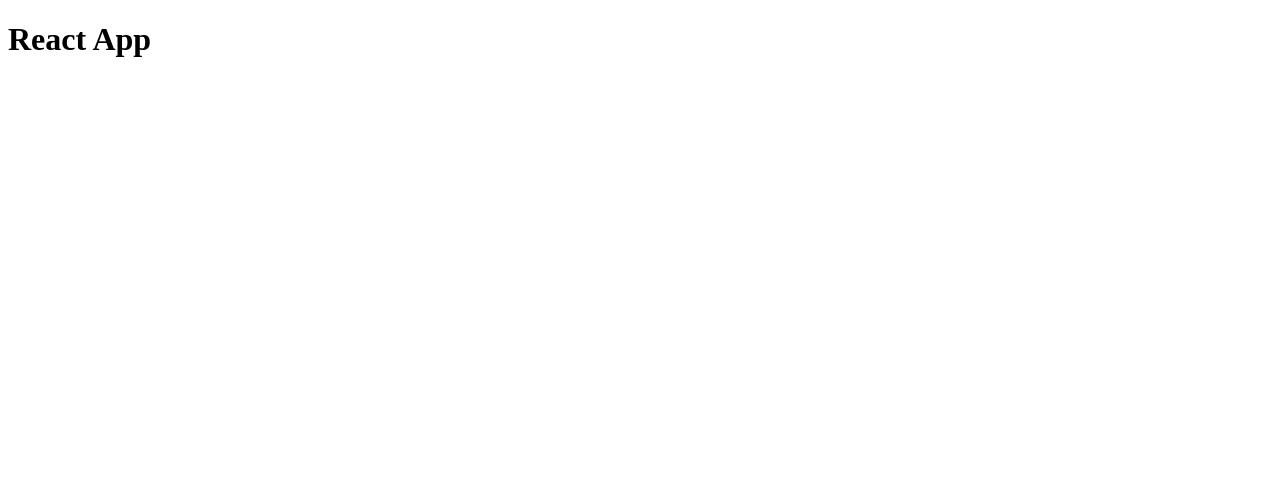
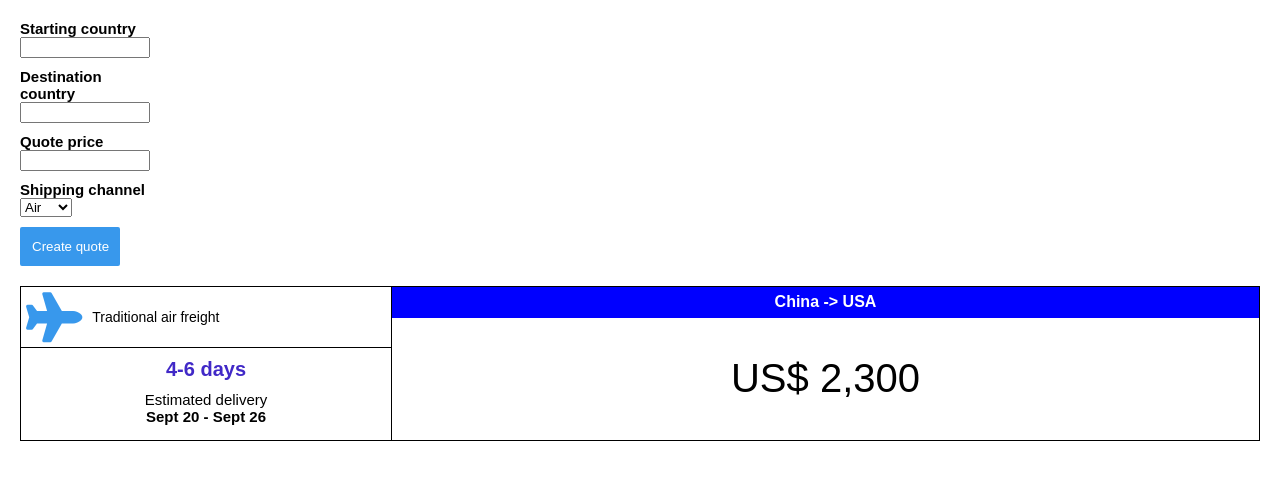
Before and after one commit to alvlinarez/bookairfreight, a React app: page / in a window 1280 px wide. Shown: the top 480 px of the page. Built offline with nearby package versions, Linux system fonts and the light colour scheme.

Commit message:
Structure and styles for page added

```diff
--- a/public/index.html
+++ b/public/index.html
@@ -3,7 +3,8 @@
 <head>
   <meta charset="UTF-8">
   <meta name="viewport" content="width=device-width, initial-scale=1.0">
-  <title>React App</title>
+  <link rel="stylesheet" href="https://cdnjs.cloudflare.com/ajax/libs/font-awesome/5.14.0/css/all.min.css">
+  <title>Bookairfreight</title>
 </head>
 <body>
   <noscript>You need to enable Javascript to run this app.</noscript>
--- a/src/App.js
+++ b/src/App.js
@@ -1,7 +1,13 @@
 import React from 'react';
+import Quote from './components/Quote';
+import './styles/App.css';
 
-export const App = () => {
+const App = () => {
   return (
-    <h1>React App</h1>
+    <div className="appContainer">
+      <Quote />
+    </div>
   );
 };
+
+export default App;
--- /dev/null
+++ b/src/components/Quote.js
@@ -0,0 +1,29 @@
+import React from 'react';
+import '../styles/components/Quote.css';
+import QuoteBox from './QuoteBox';
+
+const Quote = () => {
+  return (
+    <>
+      <form>
+        <div className="quoteContainer">
+          <label htmlFor="sCountry">Starting country</label>
+          <input id="sCountry" name="sCountry" type="text" />
+          <label htmlFor="dCountry">Destination country</label>
+          <input id="dCountry" name="dCountry" type="text" />
+          <label htmlFor="qPrice">Quote price</label>
+          <input id="qPrice" name="qPrice" type="text" />
+          <label htmlFor="sChannel">Shipping channel</label>
+          <select name="sChannel" id="sChannel">
+            <option value="air">Air</option>
+            <option value="ocean">Ocean</option>
+          </select>
+        </div>
+        <button type="submit" className="btn">Create quote</button>
+      </form>
+      <QuoteBox />
+    </>
+  );
+};
+
+export default Quote;
--- /dev/null
+++ b/src/components/QuoteBox.js
@@ -0,0 +1,33 @@
+import React from 'react';
+import '../styles/components/QuoteBox.css';
+
+const QuoteBox = () => {
+  return (
+    <div className="boxContainer">
+
+      <div className="deliveryContainer">
+        <div className="deliveryTitle">
+          <span><i className="fas fa-plane" /></span>
+          <p>Traditional air freight</p>
+        </div>
+        <div className="deliveryDetails">
+          <p>4-6 days</p>
+          <span>Estimated delivery</span>
+          <span className="deliveryDate">Sept 20 - Sept 26</span>
+        </div>
+      </div>
+
+      <div className="priceContainer">
+        <div className="priceTitle">
+          <p>China -> USA</p>
+        </div>
+        <div className="price">
+          <p>US$ 2,300</p>
+        </div>
+      </div>
+
+    </div>
+  );
+};
+
+export default QuoteBox;
--- a/src/index.js
+++ b/src/index.js
@@ -1,6 +1,6 @@
 import React from 'react';
 import ReactDOM from 'react-dom';
-import { App } from './App';
+import App from './App';
 
 ReactDOM.render(
   <App />,
--- /dev/null
+++ b/src/styles/App.css
@@ -0,0 +1,18 @@
+html {
+  box-sizing: border-box;
+}
+
+*,
+*:before,
+*:after {
+  box-sizing: inherit;
+}
+
+body {
+  font-family: sans-serif;
+  margin: 0;
+}
+
+.appContainer {
+  padding: 20px;
+}
--- /dev/null
+++ b/src/styles/components/Quote.css
@@ -0,0 +1,30 @@
+.quoteContainer {
+  display: flex;
+  flex-direction: column;
+  width: 10.5%;
+}
+
+.quoteContainer label {
+  font-weight: 700;
+  font-size: 15px;
+}
+
+.quoteContainer input {
+  margin-bottom: 10px;
+}
+
+.quoteContainer select {
+  width: 40%;
+}
+
+.btn {
+  margin: 10px 0;
+  width: 100px;
+  padding: 10px;
+  background-color: #3898ec;
+  border-radius: 2px;
+  border: 2px solid #3898ec;
+  cursor: pointer;
+  color: #fff;
+  white-space: nowrap;
+}
--- /dev/null
+++ b/src/styles/components/QuoteBox.css
@@ -0,0 +1,97 @@
+.boxContainer {
+  display: flex;
+  width: 100%;
+  margin-top: 10px;
+  height: auto;
+}
+
+.boxContainer .deliveryContainer {
+  display: flex;
+  flex-direction: column;
+  width: 30%;
+}
+
+.boxContainer .deliveryContainer .deliveryTitle {
+  display: flex;
+  align-items: center;
+  border: 1px solid #000000;
+  padding: 5px;
+}
+
+.boxContainer .deliveryContainer .deliveryTitle span {
+  font-size: 14px;
+}
+
+.boxContainer .deliveryContainer .deliveryTitle span i {
+  font-size: 50px;
+  color: #3898ec;
+}
+
+.boxContainer .deliveryContainer .deliveryTitle p {
+  padding: 0;
+  margin-left: 10px;
+  font-size: 14px;
+}
+
+.boxContainer .deliveryDetails {
+  display: flex;
+  flex-direction: column;
+  align-items: center;
+  padding-bottom: 15px;
+  border-left: 1px solid #000000;
+  border-bottom: 1px solid #000000;
+  border-right: 1px solid #000000;
+}
+
+.boxContainer .deliveryDetails p {
+  color: #4129c7;
+  font-weight: 700;
+  font-size: 20px;
+  margin: 0;
+  padding: 10px 0;
+}
+
+.boxContainer .deliveryDetails span {
+  font-size: 15px;
+}
+
+.boxContainer .deliveryDetails .deliveryDate {
+  font-weight: bold;
+}
+
+.boxContainer .priceContainer {
+  display: flex;
+  flex-direction: column;
+  width: 70%;
+  border-top: 1px solid #000;
+  border-right: 1px solid #000;
+  border-bottom: 1px solid #000;
+}
+
+.boxContainer .priceContainer .priceTitle {
+  background-color: #0000ff;
+  height: 20%;
+  display: flex;
+  justify-content: center;
+  align-items: center;
+}
+
+.boxContainer .priceContainer .priceTitle p {
+  margin: 0;
+  padding: 0;
+  color: #ffffff;
+  font-weight: 600;
+}
+
+.boxContainer .priceContainer .price {
+  height: 80%;
+  display: flex;
+  justify-content: center;
+  align-items: center;
+}
+
+.boxContainer .priceContainer .price p {
+  margin: 0;
+  padding: 0;
+  font-size: 40px;
+}
```
